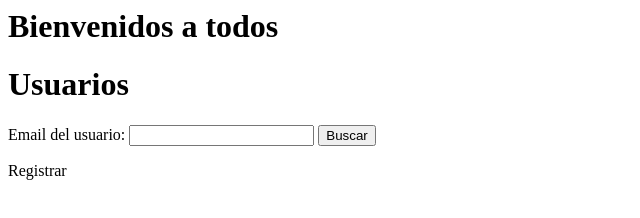
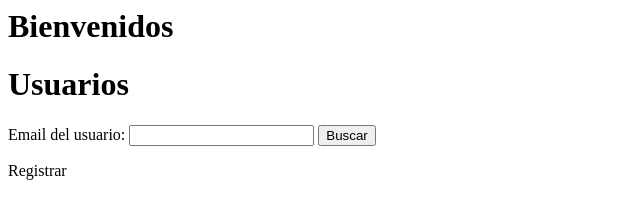
Before and after one commit to MarcSP98/appnodeci, a website: page public/index.html in a window 1280 px wide. Shown: the whole page, without its empty margins (0-640 px from the left). Drawn offline with Linux system fonts and the light colour scheme.

Commit message:
Un ALTRE intent

```diff
--- a/public/index.html
+++ b/public/index.html
@@ -5,7 +5,7 @@
     <title>Document</title>
 </head>
 <body>
-    <h1>Bienvenidos a todos</h1>
+    <h1>Bienvenidos </h1>
 
     <h1>Usuarios</h1>
     <form onsubmit="searchUserByEmail(event); return false;">
```
